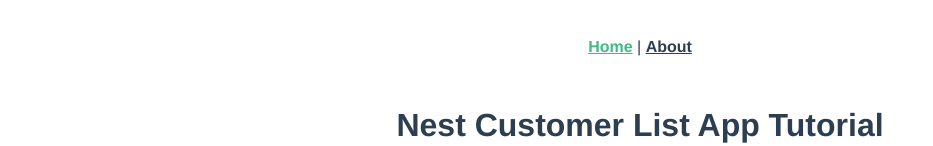
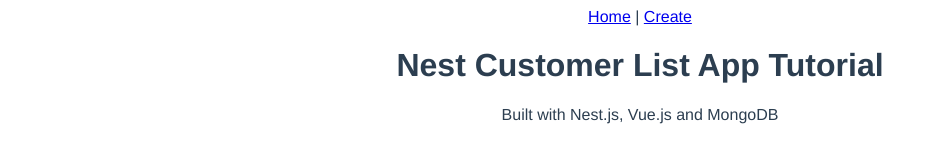
Before and after one commit to MarkWiltberger/customer-list-app-frontend, a Vue app: page / in a window 1280 px wide. Shown: the top 146 px of the page, without its empty margins (0-933 px from the left). Built offline with nearby package versions, Linux system fonts and the light colour scheme; no server answers.

Commit message:
Updated App.vue with links to Home and Create components

```diff
--- a/src/App.vue
+++ b/src/App.vue
@@ -1,9 +1,9 @@
 <template>
   <div id="app">
-    <nav>
+    <div id="nav">
       <router-link to="/">Home</router-link> |
-      <router-link to="/about">About</router-link>
-    </nav>
+      <router-link to="/create">Create</router-link>
+    </div>
     <router-view/>
   </div>
 </template>
@@ -29,4 +29,9 @@
 nav a.router-link-exact-active {
   color: #42b983;
 }
+
+.form-wrapper {
+  width: 500px;
+  margin: 0 auto;
+}
 </style>
```
